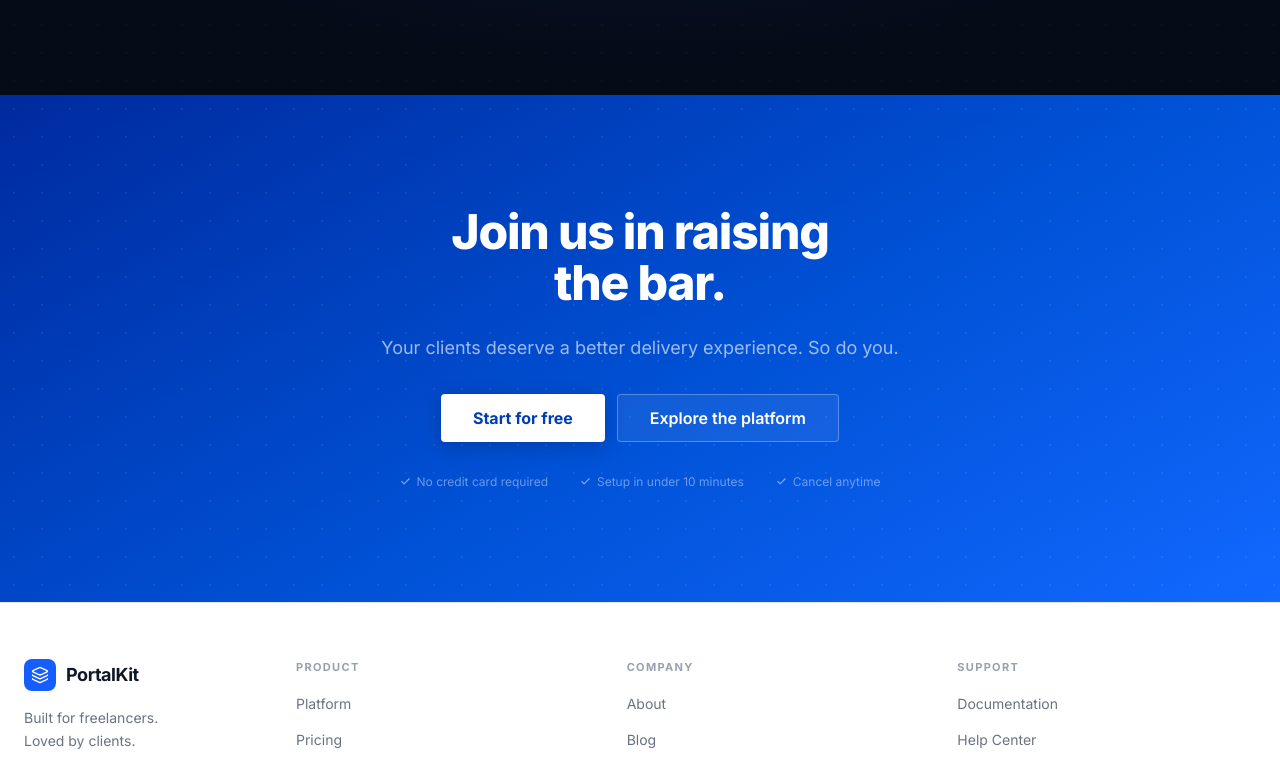
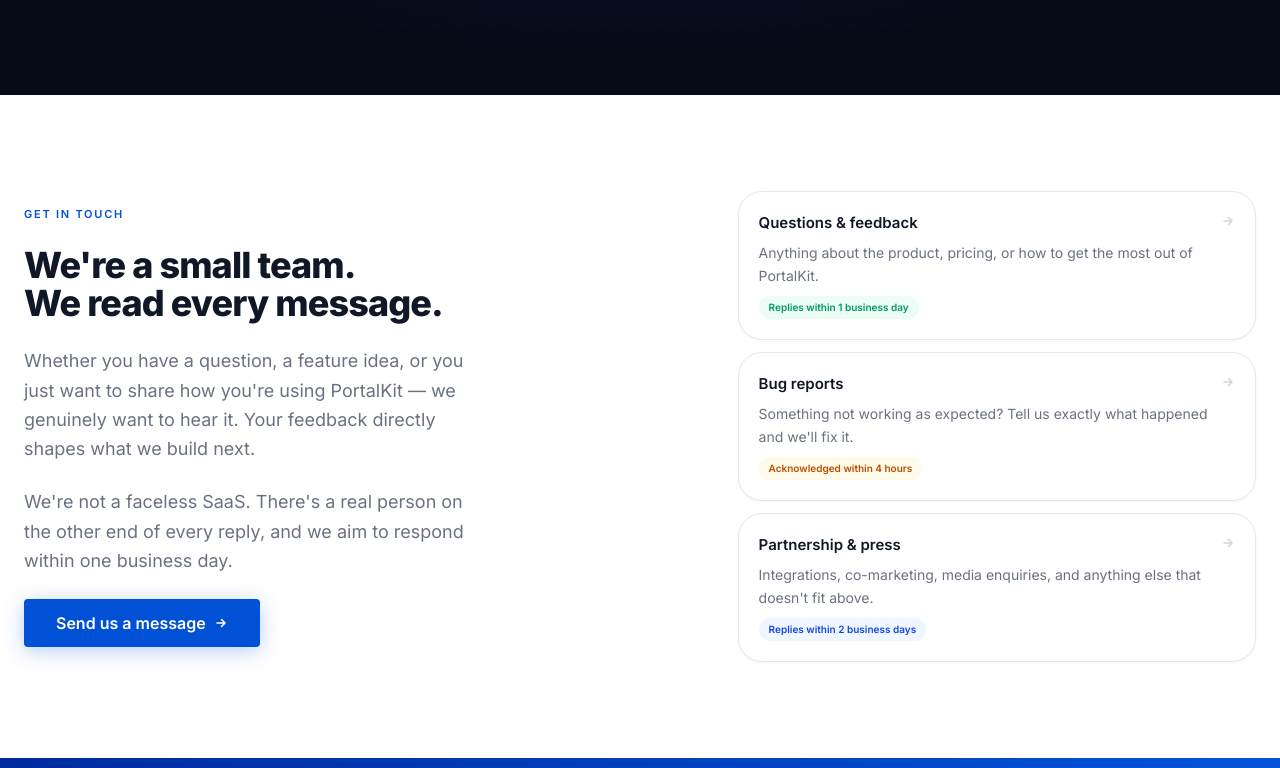
Before and after one commit to vihangamallawaarachchi2001/portal-kit, a Next.js app: page /about in a window 1280 px wide. Shown: the part 2688-3456 px from the top of the page. Built offline with nearby package versions, Linux system fonts and the light colour scheme; no server answers.

Commit message:
feat: add contact section with messaging options and response times for improved user engagement

```diff
--- a/app/about/page.tsx
+++ b/app/about/page.tsx
@@ -288,6 +288,90 @@ export default function AboutPage() {
           </div>
         </section>
 
+        {/* ══ Talk to us — light ════════════════════════════════════ */}
+        <section className="bg-white py-24 px-6">
+          <div className="max-w-7xl mx-auto grid lg:grid-cols-[1.1fr_0.9fr] gap-16 lg:gap-20 items-center">
+
+            {/* Left: copy */}
+            <div className="space-y-6">
+              <p className="text-[11px] font-semibold tracking-[0.16em] uppercase text-[#0051D5]">
+                Get in touch
+              </p>
+              <h2 className="text-3xl sm:text-4xl font-extrabold tracking-tight text-gray-900 leading-[1.06]">
+                We&apos;re a small team.<br />We read every message.
+              </h2>
+              <p className="text-lg text-gray-500 leading-relaxed max-w-md">
+                Whether you have a question, a feature idea, or you just want to share
+                how you&apos;re using PortalKit — we genuinely want to hear it. Your
+                feedback directly shapes what we build next.
+              </p>
+              <p className="text-lg text-gray-500 leading-relaxed max-w-md">
+                We&apos;re not a faceless SaaS. There&apos;s a real person on the other
+                end of every reply, and we aim to respond within one business day.
+              </p>
+              <Link
+                href="/contact"
+                className="inline-flex items-center gap-2 h-12 px-8 rounded bg-[#0051D5] text-white text-base font-semibold hover:brightness-110 transition-all"
+                style={{ boxShadow: '0 4px 20px rgba(0,81,213,0.28)' }}
+              >
+                Send us a message
+                <svg width="14" height="14" viewBox="0 0 14 14" fill="none" aria-hidden>
+                  <path d="M3 7h8M7.5 3.5L11 7l-3.5 3.5" stroke="white" strokeWidth="1.5" strokeLinecap="round" strokeLinejoin="round" />
+                </svg>
+              </Link>
+            </div>
+
+            {/* Right: contact option cards */}
+            <div className="flex flex-col gap-3">
+              {[
+                {
+                  label:   'Questions & feedback',
+                  desc:    'Anything about the product, pricing, or how to get the most out of PortalKit.',
+                  time:    'Replies within 1 business day',
+                  tcolor:  'text-emerald-600',
+                  tbg:     'bg-emerald-50',
+                },
+                {
+                  label:   'Bug reports',
+                  desc:    'Something not working as expected? Tell us exactly what happened and we\'ll fix it.',
+                  time:    'Acknowledged within 4 hours',
+                  tcolor:  'text-amber-700',
+                  tbg:     'bg-amber-50',
+                },
+                {
+                  label:   'Partnership & press',
+                  desc:    'Integrations, co-marketing, media enquiries, and anything else that doesn\'t fit above.',
+                  time:    'Replies within 2 business days',
+                  tcolor:  'text-blue-700',
+                  tbg:     'bg-blue-50',
+                },
+              ].map(({ label, desc, time, tcolor, tbg }) => (
+                <Link
+                  key={label}
+                  href="/contact"
+                  className="group flex flex-col gap-2 rounded-2xl bg-white border border-gray-200 p-5 transition-all duration-200 hover:border-gray-300 hover:shadow-sm"
+                  style={{ boxShadow: '0 1px 3px rgba(0,0,0,0.04)' }}
+                >
+                  <div className="flex items-start justify-between gap-3">
+                    <p className="text-[15px] font-semibold text-gray-900">{label}</p>
+                    <svg
+                      className="shrink-0 mt-0.5 text-gray-300 group-hover:text-gray-500 group-hover:translate-x-0.5 transition-all"
+                      width="14" height="14" viewBox="0 0 14 14" fill="none" aria-hidden
+                    >
+                      <path d="M3 7h8M7.5 3.5L11 7l-3.5 3.5" stroke="currentColor" strokeWidth="1.5" strokeLinecap="round" strokeLinejoin="round" />
+                    </svg>
+                  </div>
+                  <p className="text-sm text-gray-500 leading-relaxed">{desc}</p>
+                  <span className={`self-start text-[10px] font-semibold px-2.5 py-1 rounded-full ${tcolor} ${tbg}`}>
+                    {time}
+                  </span>
+                </Link>
+              ))}
+            </div>
+
+          </div>
+        </section>
+
         {/* ══ CTA — blue gradient ═══════════════════════════════════ */}
         <section
           className="relative overflow-hidden py-28 px-6"
```
